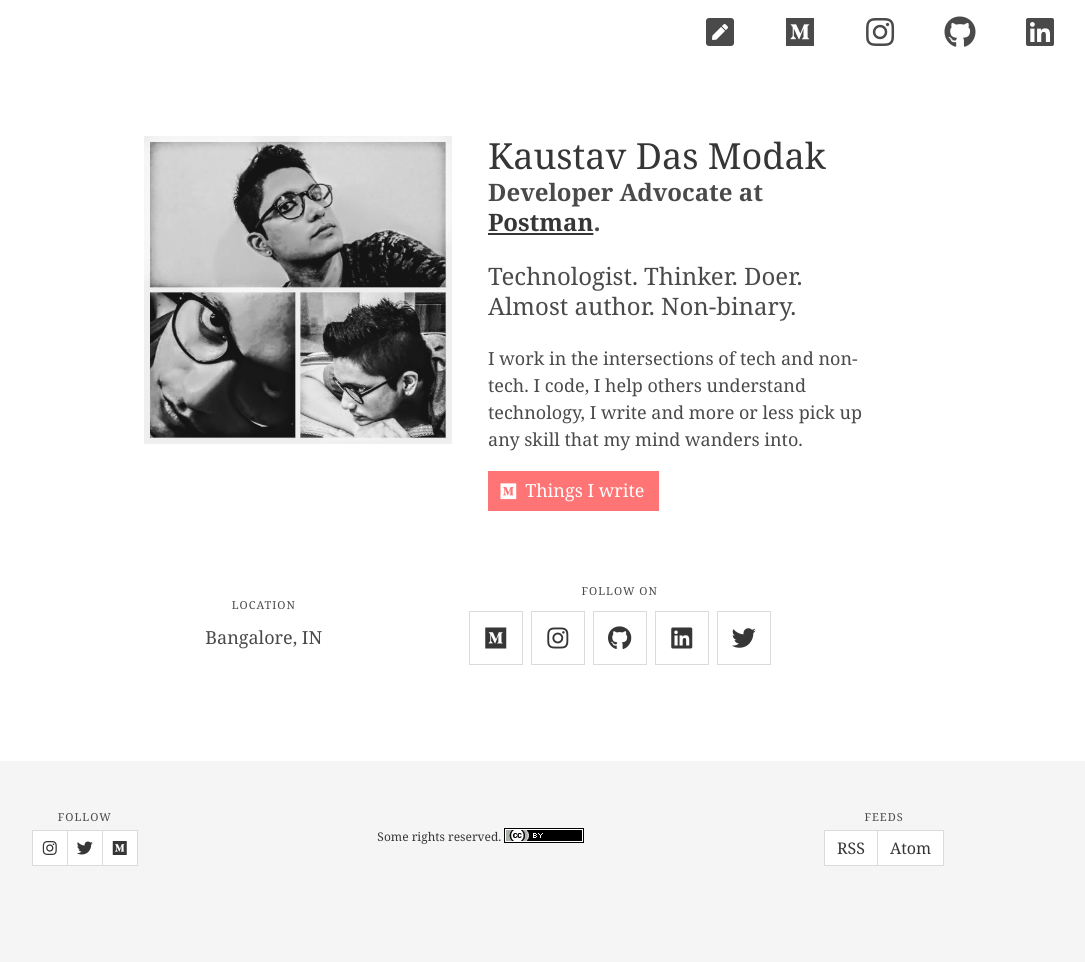
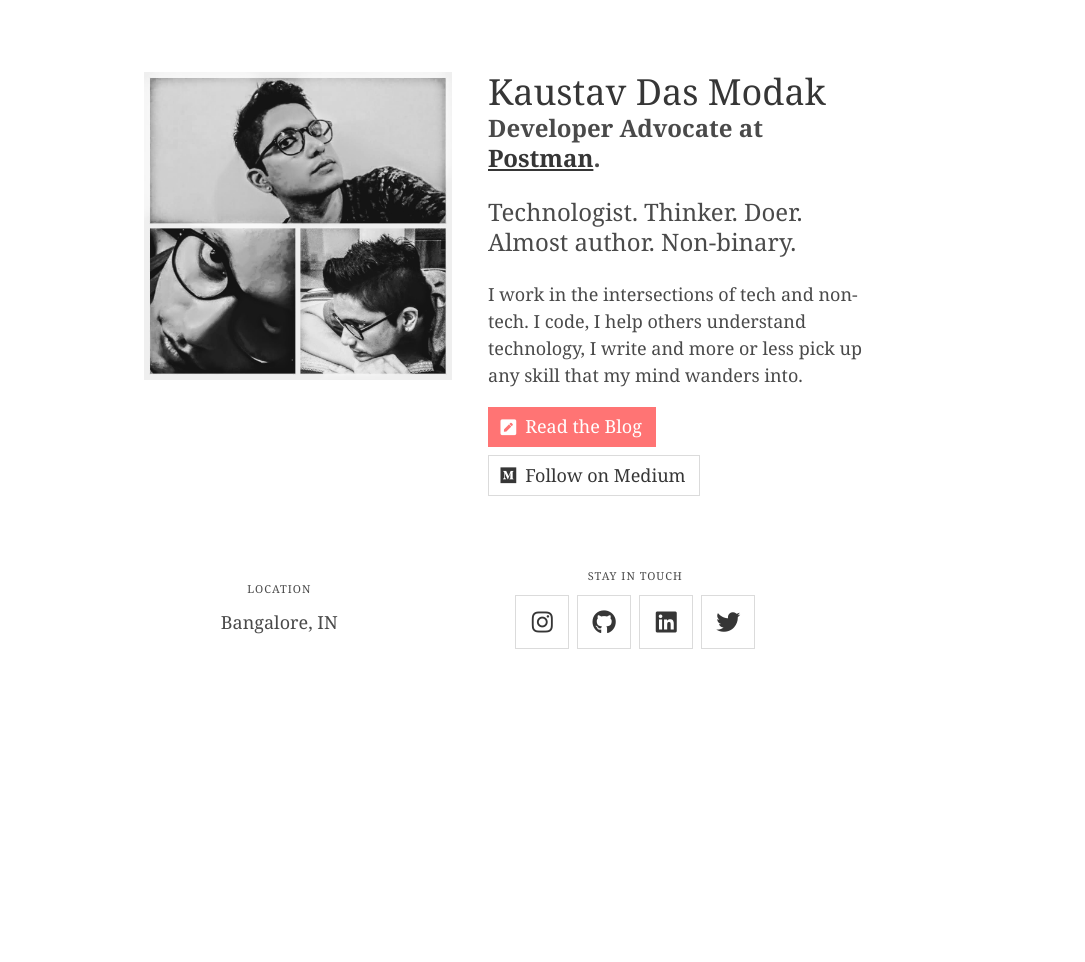
Before and after one commit to kaustavdm/website, a Jekyll site: the page built from index.html, in a window 1280 px wide. Shown: the whole page, without its empty margins (152-1237 px from the left). Built offline with Jekyll 4.4.1, drawn with Linux system fonts in a browser that asks for light colours; nearby versions of some CDN libraries; after the commit the page ends 900 px from its top, so only the background shows below that.

Commit message:
Improve styles

```diff
--- a/_theme/_includes/header.html
+++ b/_theme/_includes/header.html
@@ -1,5 +1,7 @@
+{% if page.url != '/' %}
 <section class="hero">
   <div class="hero-head">
     {% include navbar.html %}
   </div>
 </section>
+{% endif %}
--- a/_theme/_includes/navbar.html
+++ b/_theme/_includes/navbar.html
@@ -1,14 +1,12 @@
 <nav class="navbar" role="navigation" aria-label="main navigation">
   <div class="container">
     <div class="navbar-brand">
-      {% if page.url != '/' %}
       <a class="navbar-item" href="/" title="Homepage">
         <span class="icon is-large">
           <i class="fas fa-2x fa-user-circle" aria-hidden="true"></i>
         </span>
-        <span class="is-hidden">Home</span>
+        <span><code>../</code></span>
       </a>
-      {% endif %}
       <button id="navbar-toggle" class="button navbar-burger">
         <span></span>
         <span></span>
@@ -18,36 +16,26 @@
 
     <div id="navbar-menu" class="navbar-menu">
       <div class="navbar-end">
-        <a class="navbar-item" href="/blog/"
+        <a class="navbar-item is-large" href="/blog/"
           title="Writings on this site">
           <span class="icon is-large">
             <i class="fas fa-2x fa-pen-square" aria-hidden="true"></i>
           </span>
-          <span class="is-hidden">Blog</span>
+          <span>Blog</span>
         </a>
-        <a class="navbar-item" href="https://medium.com/@kaustavdm"
+        <a class="navbar-item is-large" href="https://medium.com/@kaustavdm"
           title="Writings on Medium">
           <span class="icon is-large">
             <i class="fab fa-2x fa-medium"></i>
           </span>
+          <span>Medium</span>
         </a>
-        <a class="navbar-item" href="https://instagram.com/kaustavdm"
-          title="Photos on Instagram">
-          <span class="icon is-large">
-            <i class="fab fa-2x fa-instagram"></i>
-          </span>
-        </a>
-        <a class="navbar-item" href="https://github.com/kaustavdm"
-          title="Code on Github">
-          <span class="icon is-large">
-            <i class="fab fa-2x fa-github"></i>
-          </span>
-        </a>
-        <a class="navbar-item" href="https://in.linkedin.com/in/kaustavdm/"
+        <a class="navbar-item is-large" href="https://in.linkedin.com/in/kaustavdm/"
           title="LinkedIn profile">
           <span class="icon is-large">
             <i class="fab fa-2x fa-linkedin"></i>
           </span>
+          <span>LinkedIn</span>
         </a>
       </div>
     </div>
--- a/_theme/_layouts/default.html
+++ b/_theme/_layouts/default.html
@@ -4,6 +4,8 @@
   <body>
     {% include header.html %}
     {{ content }}
-    {% include footer.html %}
+    {% if page.url != '/' %}
+      {% include footer.html %}
+    {% endif %}
   </body>
 </html>
--- a/index.html
+++ b/index.html
@@ -28,11 +28,17 @@ redirect_from:
       I work in the intersections of tech and non-tech. I code, I help others understand technology, I write and more or less pick up any skill that my mind wanders into.
     </p>
     <p class="buttons is-centered-mobile">
-      <a class="button is-primary is-medium" href="https://medium.com/@kaustavdm">
+      <a class="button is-medium is-primary" href="/blog/">
+        <span class="icon is-large">
+          <i class="fas fa-pen-square"></i>
+        </span>
+        <span>Read the Blog</span>
+      </a>
+      <a class="button is-medium" href="https://medium.com/@kaustavdm">
         <span class="icon is-large">
           <i class="fab fa-medium"></i>
         </span>
-        <span>Things I write</span>
+        <span>Follow on Medium</span>
       </a>
     </p>
   </div>
@@ -48,29 +54,24 @@ redirect_from:
     </div>
     <div class="level-item has-text-centered">
       <div>
-        <p class="heading">Follow on</p>
+        <p class="heading">Stay in touch</p>
         <div class="buttons is-centered">
-            <a class="button is-large" href="https://medium.com/@kaustavdm" itemprop="sameAs">
-              <span class="icon is-large">
-                <i class="fab fa-medium"></i>
-              </span>
-            </a>
-            <a class="button is-large" href="https://instagram.com/kaustavdm" itemprop="sameAs">
-              <span class="icon is-large">
-                <i class="fab fa-instagram"></i>
-              </span>
-            </a>
+          <a class="button is-large" href="https://instagram.com/kaustavdm" itemprop="sameAs">
+            <span class="icon is-large">
+              <i class="fab fa-instagram"></i>
+            </span>
+          </a>
           <a class="button is-large" href="https://github.com/kaustavdm" itemprop="sameAs">
             <span class="icon is-large">
               <i class="fab fa-github"></i>
             </span>
           </a>
-          <a class="button is-large" href="http://in.linkedin.com/in/kaustavdm/" itemprop="sameAs">
+          <a class="button is-large" href="https://in.linkedin.com/in/kaustavdm/" itemprop="sameAs">
             <span class="icon is-large">
               <i class="fab fa-linkedin"></i>
             </span>
           </a>
-          <a class="button is-large" href="http://twitter.com/kaustavdm" itemprop="sameAs">
+          <a class="button is-large" href="https://twitter.com/kaustavdm" itemprop="sameAs">
             <span class="icon is-large">
                 <i class="fab fa-twitter"></i>
               </span>
```
